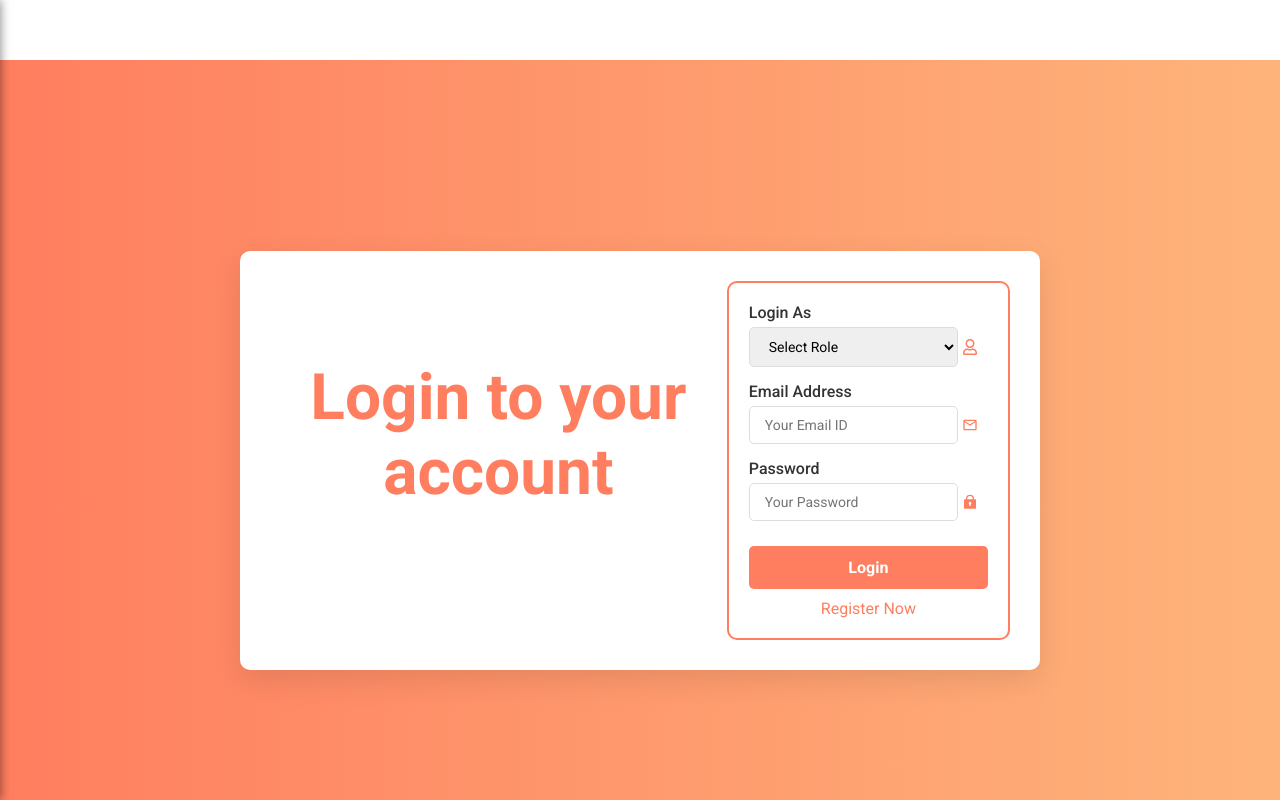
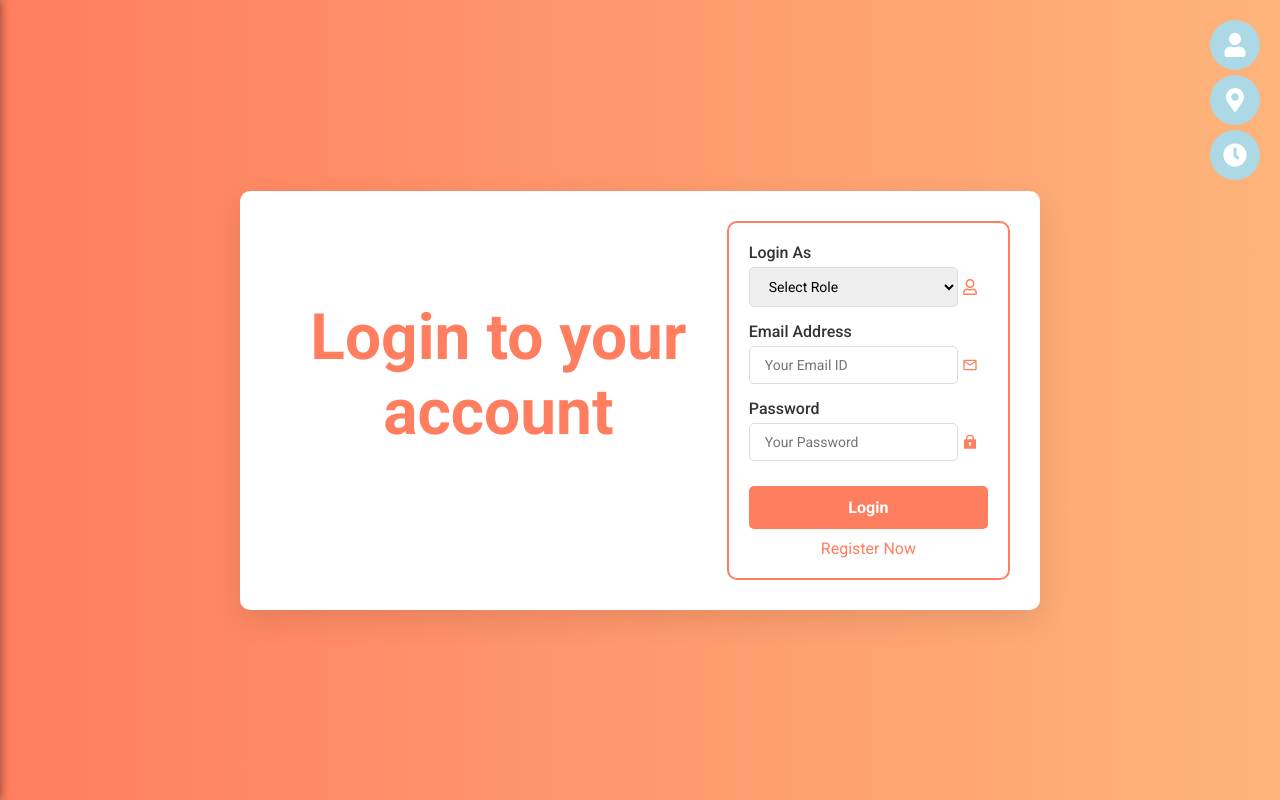
Before and after one commit to aayRJ23/Project-Job-Dekho-Client, a React (Vite) app: page /login in a window 1280 px wide. Shown: the top 800 px of the page. Built offline with nearby package versions, Linux system fonts and the light colour scheme; no server answers.

Commit message:
Added floating icons

```diff
--- a/src/App.jsx
+++ b/src/App.jsx
@@ -17,6 +17,7 @@ import PostJob from "./components/Job/PostJob";
 import NotFound from "./components/NotFound/NotFound";
 import MyJobs from "./components/Job/MyJobs";
 import Chatbot from "./components/Chatbot/Chatbot";
+import Details from "./components/Details/Details"; // Import the Details component
 
 const App = () => {
   const { isAuthorized, setIsAuthorized, setUser } = useContext(Context);
@@ -58,6 +59,7 @@ const App = () => {
         <Footer />
         <Toaster />
         {isAuthorized && <Chatbot />}
+        <Details /> {/* Add the Details component here */}
       </BrowserRouter>
     </>
   );
--- /dev/null
+++ b/src/components/Details/Details.css
@@ -0,0 +1,82 @@
+.details-container {
+    position: fixed;
+    top: 20px;
+    right: 20px;
+    display: flex;
+    flex-direction: column;
+    align-items: flex-end;
+    gap: 15px;
+  }
+
+  .icon-wrapper {
+    display: flex;
+    flex-direction: column;
+    align-items: flex-end;
+    gap: 5px;
+    position: relative;
+  }
+
+  .icon-container {
+    display: flex;
+    align-items: center;
+    justify-content: center;
+    width: 50px;
+    height: 50px;
+    background-color: lightblue;
+    color: white;
+    border-radius: 50%;
+    cursor: pointer;
+    transition: all 0.3s ease;
+    position: relative;
+    overflow: hidden;
+  }
+
+  .icon {
+    font-size: 24px;
+  }
+
+  .icon-container.active {
+    width: 250px;
+    justify-content: flex-start;
+    border-radius: 25px;
+    padding: 10px;
+  }
+
+  .icon-container.active .icon {
+    margin-left: 10px;
+  }
+
+  .details-panel {
+    display: flex;
+    flex-direction: column;
+    align-items: flex-start;
+    justify-content: center;
+    width: 180px;
+    padding: 10px;
+    background-color: lightblue;
+    color: black;
+    border-radius: 25px;
+    position: absolute;
+    left: 50px;
+    top: 50%;
+    transform: translateY(-50%);
+    font-weight: bold;
+  }
+
+  .details-panel p {
+    margin: 5px 0;
+  }
+
+  .details-panel .name {
+    font-size: 18px; /* Larger size for name */
+  }
+
+  .details-panel .contact,
+  .details-panel .time,
+  .details-panel .date {
+    font-size: 16px; /* Smaller size for contact, time, and date */
+  }
+
+  .icon-container:not(.active) .details-panel {
+    display: none;
+  }
--- /dev/null
+++ b/src/components/Details/Details.jsx
@@ -0,0 +1,86 @@
+import React, { useState, useEffect, useContext } from 'react';
+import { FaUser, FaMapMarkerAlt, FaClock } from 'react-icons/fa';
+import { Context } from "../../main";
+import './Details.css';
+
+const Details = () => {
+  const [activeDetail, setActiveDetail] = useState(null);
+  const [location, setLocation] = useState({ state: '', country: '' });
+  const [dateTime, setDateTime] = useState({ date: '', time: '' });
+  const { user } = useContext(Context);
+
+  useEffect(() => {
+    const fetchLocation = async () => {
+      if (navigator.geolocation) {
+        navigator.geolocation.getCurrentPosition(async (position) => {
+          const { latitude, longitude } = position.coords;
+          const response = await fetch(`https://nominatim.openstreetmap.org/reverse?format=json&lat=${latitude}&lon=${longitude}`);
+          const data = await response.json();
+          const address = data.address;
+          setLocation({ state: address.state, country: address.country });
+          console.log(`${address.state} , ${address.country}`);
+        });
+      }
+    };
+
+    const fetchDateTime = () => {
+      const now = new Date();
+      const date = now.toLocaleDateString('en-US', { year: 'numeric', month: 'long', day: 'numeric' });
+      const time = now.toTimeString().split(' ')[0];
+      setDateTime({ date, time });
+    };
+
+    fetchLocation();
+    fetchDateTime();
+  }, []);
+
+  const handleIconClick = (detailType) => {
+    setActiveDetail((prevDetail) => (prevDetail === detailType ? null : detailType));
+  };
+
+  return (
+    <div className="details-container">
+      <div className={`icon-wrapper ${activeDetail ? 'active' : ''}`}>
+        <div
+          className={`icon-container ${activeDetail === 'user' ? 'active' : ''}`}
+          onClick={() => handleIconClick('user')}
+        >
+          <FaUser className="icon" />
+          {activeDetail === 'user' && (
+            <div className="details-panel">
+              <p>{user.name}</p>
+              <p>{user.phone}</p>
+            </div>
+          )}
+        </div>
+
+        <div
+          className={`icon-container ${activeDetail === 'location' ? 'active' : ''}`}
+          onClick={() => handleIconClick('location')}
+        >
+          <FaMapMarkerAlt className="icon" />
+          {activeDetail === 'location' && (
+            <div className="details-panel">
+              <p>{location.state}, {location.country}</p>
+            </div>
+          )}
+        </div>
+
+        <div
+          className={`icon-container ${activeDetail === 'time' ? 'active' : ''}`}
+          onClick={() => handleIconClick('time')}
+        >
+          <FaClock className="icon" />
+          {activeDetail === 'time' && (
+            <div className="details-panel">
+              <p>{dateTime.date}</p>
+              <p>{dateTime.time}</p>
+            </div>
+          )}
+        </div>
+      </div>
+    </div>
+  );
+};
+
+export default Details;
--- a/src/components/Job/Jobs.css
+++ b/src/components/Job/Jobs.css
@@ -1,5 +1,5 @@
 body {
-  margin-top: 60px;
+  margin-top: 0px;
 }
 
 .jobs-page-alljobs {
```
